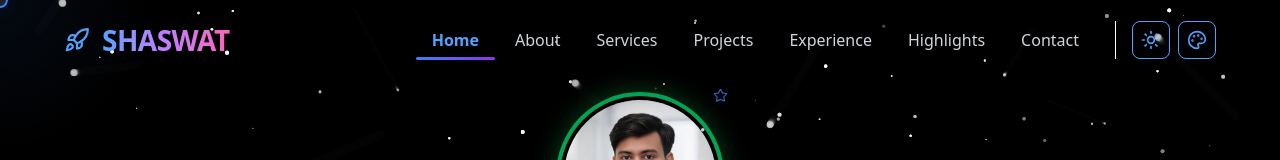
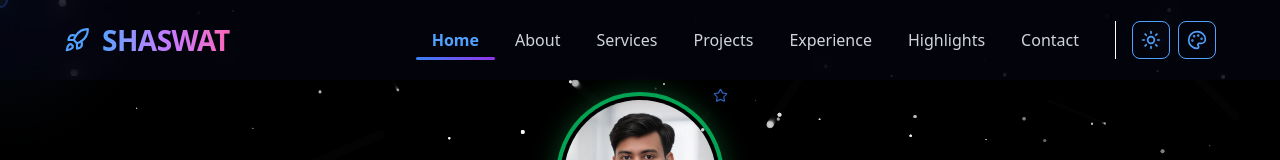
Before and after one commit to Shaswatkr19/DevFolio, a React (Vite) app: page / in a window 1280 px wide. Shown: the top 160 px of the page. Built offline with nearby package versions, Linux system fonts and the light colour scheme.

Commit message:
update some changes

```diff
--- a/src/App.jsx
+++ b/src/App.jsx
@@ -807,7 +807,7 @@ const Portfolio = () => {
       />
 
       {/* Navigation */}
-      <nav className={`fixed w-full z-50 pointer-events-auto transition-all duration-300 ${scrolled ? (isDarkMode ? 'bg-[#050514]/95' : 'bg-white/95') + ' backdrop-blur-2xl shadow-2xl border-b ' + (theme.border || 'border-gray-200') : 'bg-transparent'}`}>
+      <nav className={`fixed w-full z-50 pointer-events-auto transition-all duration-300 ${scrolled ? (isDarkMode ? 'bg-[#050514]/98' : 'bg-white/98') + ' backdrop-blur-2xl shadow-2xl border-b ' + (theme.border || 'border-gray-200') : (isDarkMode ? 'bg-[#050514]/60' : 'bg-white/40') + ' backdrop-blur-md'}`}>
         <div className="w-full px-8 lg:px-16">
           <div className="flex justify-between items-center h-20">
             <button onClick={() => scrollToSection('about')} className="flex items-center gap-3 group hover:opacity-80 transition-all ml-0">
```
Also changed, not shown: 1 other file (tests, documents, lock files or other folders).
